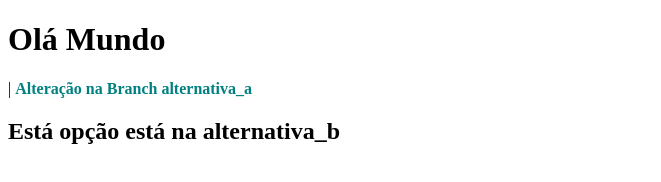
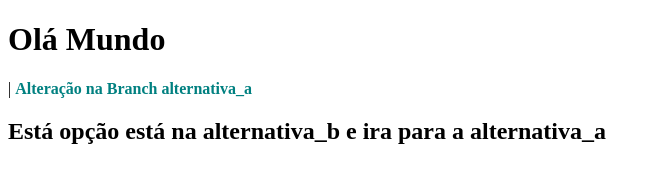
Before and after one commit to DevGuilhermeBezerra/gt3-aulagit01, a plain HTML site: page index.html in a window 1280 px wide. Shown: the whole page, without its empty margins (0-661 px from the left). Drawn offline with Linux system fonts and the light colour scheme.

Commit message:
Modificação para Merge

```diff
--- a/index.html
+++ b/index.html
@@ -10,7 +10,7 @@
 <body>
     <h1>Olá Mundo</h1>|
     <strong style="color:#008080">Alteração na Branch alternativa_a</strong>
-    <h2>Está opção está na alternativa_b</h2>
+    <h2>Está opção está na alternativa_b e ira para a alternativa_a</h2>
 </body>
 
 </html>
```
